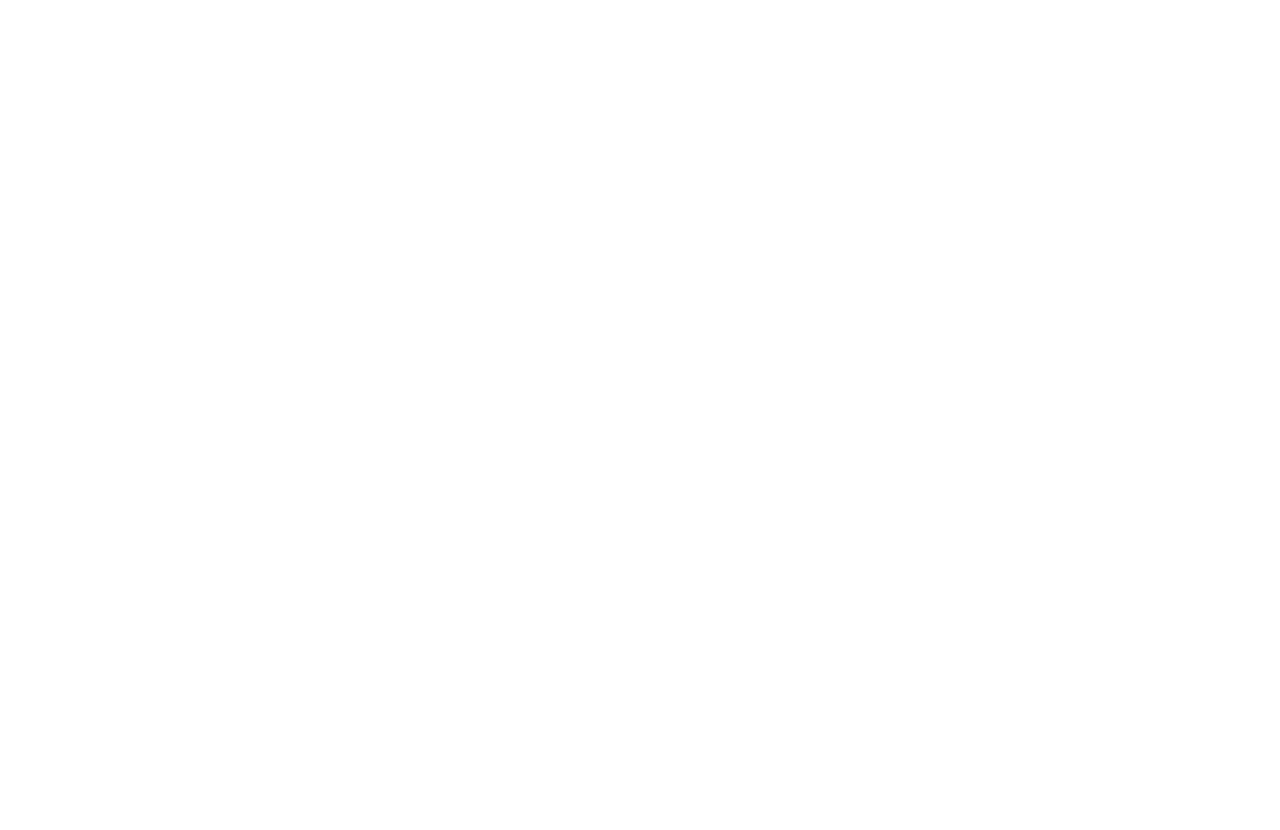
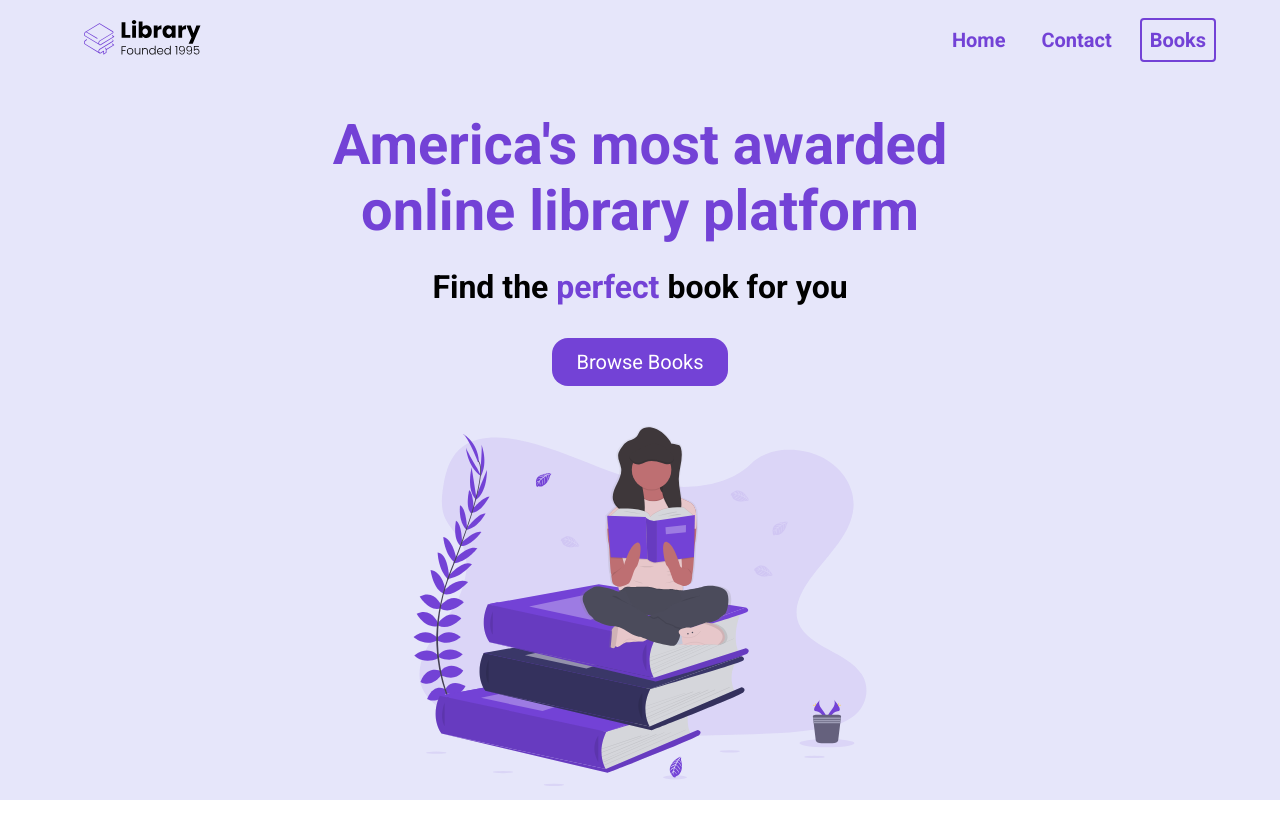
Before and after one commit to 13KaranSingh/E-Commerce, a plain HTML site: page index.html in a window 1280 px wide. Before the commit the page ends 800 px from the top, so only its background shows below. Drawn offline with Linux system fonts and the light colour scheme.

Commit message:
Nav/landing page done

```diff
--- a/index.html
+++ b/index.html
@@ -1,18 +1,36 @@
 <!DOCTYPE html>
 <html lang="en">
   <head>
-    <meta charset="UTF-8">
-    <meta name="viewport" content="width=device-width, initial-scale=1.0">
+    <meta charset="UTF-8" />
+    <meta name="viewport" content="width=device-width, initial-scale=1.0" />
     <title>Library</title>
-    <link rel="stylesheet" href="style.css">
+    <link rel="stylesheet" href="style.css" />
   </head>
   <body>
-    <section>
+    <section id="landing">
       <nav>
-
+        <div class="nav__container">
+          <img src="./assets/Library.svg" class="logo" alt="" />
+          <ul class="nav__links">
+            <li>
+              <a href="#" class="nav__link">Home</a>
+              <a href="#" class="nav__link">Contact</a>
+              <a href="#" class="nav__link nav__link--primary">Books</a>
+            </li>
+          </ul>
+        </div>
       </nav>
       <header>
-
+        <div class="header__container">
+            <div class="header__description">
+                <h1>America's most awarded online library platform</h1>
+                <h2>Find the <span class="text__purple">perfect</span> book for you</h2>
+                <button class="btn">Browse Books</button>
+            </div>
+            <figure class="header__img--wrapper">
+                <img src="./assets/Undraw_Books.svg" alt="">
+            </figure>
+        </div>
       </header>
     </section>
   </body>
--- a/style.css
+++ b/style.css
@@ -5,3 +5,122 @@
   box-sizing: border-box;
   font-family: 'Roboto', sans-serif;
 }
+
+nav{
+    height: 80px;
+    display: flex;
+}
+
+img{
+    width: 100%;
+    height: 100%;
+    max-height: 50vh;
+    padding: 20px;
+}
+
+.nav__container{
+    width: 100%;
+    max-width: 1200px;
+    padding: 0 24px;
+    display: flex;
+    justify-content: space-between;
+    align-items: center;
+    margin: 0 auto;
+}
+
+.text__purple{
+    color: #7342d6;
+}
+
+.logo{
+    width: 160px;
+}
+
+ul{
+    display: flex;
+}
+
+li{
+    list-style-type: none;
+}
+
+.nav__link{
+    margin-left: 16px;
+    text-decoration: none;
+    font-size: 20px;
+    color: #7342d6;
+    font-weight: bold;
+    padding: 8px;
+}
+
+.nav__link:hover{
+    text-decoration: underline;
+}
+
+.nav__link--primary{
+    border: 2px solid #7342d6;
+    border-radius: 4px;
+}
+
+.nav__link--primary:hover{
+    text-decoration: none;
+}
+
+#landing{
+    background-color:lavender
+}
+
+header{
+    height: calc(100vh - 80px);
+}
+
+.header__container {
+    width: 100%;
+    max-width: 720px;
+    margin: 0 auto;
+    height: 100%;
+    padding-top: 32px;
+    display: flex;
+    flex-direction: column;
+    justify-content: space-around;
+}
+
+.header__description{
+    display: flex;
+    flex-direction: column;
+    align-items: center;
+}
+
+h1{
+    font-size: 56px;
+    color: #7342d6;
+    margin-bottom: 24px;
+    text-align: center;
+}
+
+h2{
+    text-align: center;
+    font-size: 32px;
+    margin-bottom: 32px;
+}
+
+button{
+    cursor: pointer;
+}
+
+button:active{
+    transform: translateY(1px);
+}
+
+.btn{
+    background-color: #7342d6;
+    color: white;
+    padding: 12px 24px;
+    font-size: 20px;
+    border-radius: 16px;
+    border: none;
+}
+
+.header__img--wrapper{
+    padding: 20px;
+}
```
Lines whose indentation alone changed are shown as unchanged.
